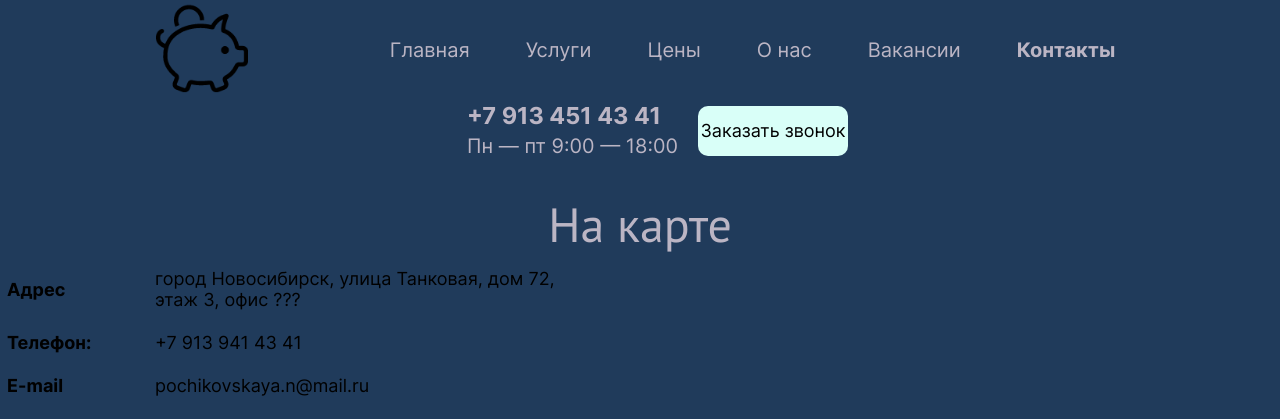
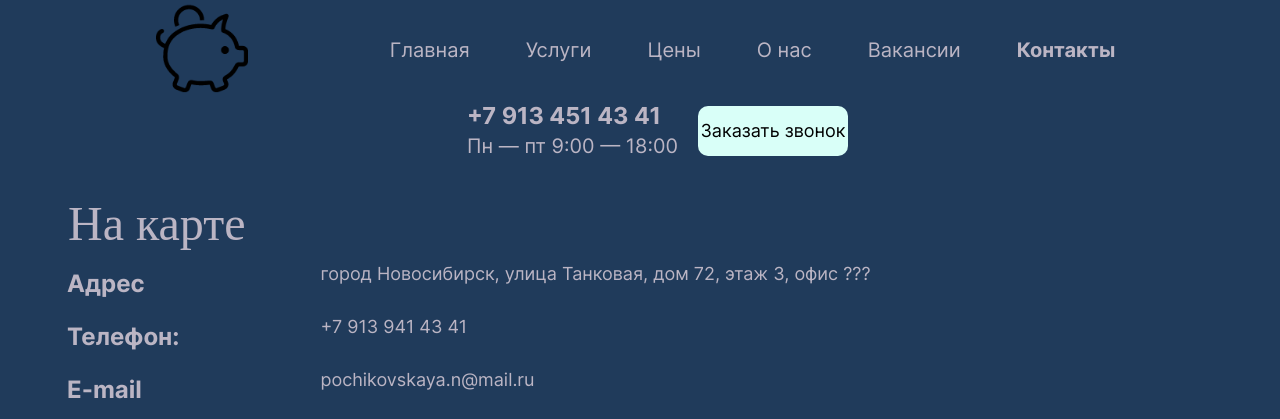
Before and after one commit to ruslan2570/BuhCompany59, a PHP site: page /contacts.html in a window 1280 px wide. Shown: the top 419 px of the page. Run offline with PHP 8.4, Linux system fonts and the light colour scheme.

Commit message:
контакты

```diff
--- a/contacts.html
+++ b/contacts.html
@@ -66,25 +66,25 @@
     </header>
 
     <main>
-        <h1>На карте</h1>
+        <h1 class="h1_contacts">На карте</h1>
 
         <table class="contacts_table">
             <tbody>
                 <tr>
-                    <td class="tg-0pky"><span style="font-weight:bold">Адрес</span></td>
-                    <td class="tg-0pky">город Новосибирск, улица Танковая, дом 72, </br> этаж 3, офис ???</td>
+                    <td class="tg-0pky"><span style="font-weight:bold" class="contacts_text">Адрес</span></td>
+                    <td class="contacts_text_a">город Новосибирск, улица Танковая, дом 72, этаж 3, офис ???</td>
                 </tr>
                 <tr>
-                    <td class="tg-0pky"><span style="font-weight:bold">Телефон:</span></td>
-                    <td class="tg-0pky">+7 913 941 43 41</td>
+                    <td class="tg-0pky"><span style="font-weight:bold" class="contacts_text">Телефон:</span></td>
+                    <td class="contacts_text_a">+7 913 941 43 41</td>
                 </tr>
                 <tr>
-                    <td class="tg-0pky"><span style="font-weight:bold">E-mail</span></td>
-                    <td class="tg-0pky">pochikovskaya.n@mail.ru</td>
+                    <td class="tg-0pky"><span style="font-weight:bold" class="contacts_text">E-mail</span></td>
+                    <td class="contacts_text_a">pochikovskaya.n@mail.ru</td>
                 </tr>
                 <tr>
-                    <td class="tg-0pky"><span style="font-weight:bold">Время работы:</span></td>
-                    <td class="tg-0pky">пн - пт 9:00 - 18:00</td>
+                    <td class="tg-0pky"><span style="font-weight:bold" class="contacts_text" >Время работы:</span></td>
+                    <td class="contacts_text_a">пн - пт 9:00 - 18:00</td>
                 </tr>
             </tbody>
         </table>
@@ -92,7 +92,7 @@
         <iframe
             src="https://www.google.com/maps/embed?pb=!1m18!1m12!1m3!1d2284.7795085346584!2d82.93339105129367!3d55.064598180278594!2m3!1f0!2f0!3f0!3m2!1i1024!2i768!4f13.1!3m3!1m2!1s0x42dfe59e10d105fd%3A0xea7843271a01e8e5!2sUlitsa%20Tankovaya%2C%2072%2C%20Novosibirsk%2C%20Novosibirskaya%20oblast&#39;%2C%20630075!5e0!3m2!1sen!2sru!4v1676705336854!5m2!1sen!2sru"
             width="99%" height="450" style="border:0; padding-left: 65px; padding-right: 65px; " allowfullscreen=""
-            loading="lazy" referrerpolicy="no-referrer-when-downgrade"></iframe>
+            loading="lazy" referrerpolicy="no-referrer-when-downgrade"  ></iframe>
     </main>
 
     <footer>
--- a/css/style.css
+++ b/css/style.css
@@ -1195,6 +1195,9 @@ input[type=file]::file-selector-button:hover {
     font-family: Inter;
     font-size: 18px;
     padding: 10px 5px
+
+
+
 }
 
 
@@ -1403,3 +1406,115 @@ h4 {
     margin-left: 156px;
     padding-bottom:35px
 }
+
+
+
+
+
+
+.contacts_text {
+
+
+    left: 0%;
+    right: 90.89%;
+    top: 35.61%;
+    bottom: 52.65%;
+
+    font-family: 'Inter';
+    font-style: normal;
+    font-weight: 900;
+    font-size: 24px;
+    line-height: 29px;
+    /* identical to box height */
+
+    display: flex;
+    align-items: center;
+
+    /* Серый */
+
+    color: #BBB5C4;
+
+    margin-left: 60px;
+
+    height: 31px;
+
+
+
+
+}
+
+.contacts_text_a {
+
+    height: 31px;
+    width: 639px;
+    left: 243px;
+    top: 86.9580078125px;
+    border-radius: nullpx;
+
+
+    left: 24.87%;
+    right: 9.72%;
+    top: 35.21%;
+    bottom: 52.24%;
+
+    /* Н3 */
+
+    font-family: 'PT Sans';
+    font-style: normal;
+    font-weight: 400;
+    font-size: 24px;
+    line-height: 31px;
+    /* identical to box height */
+
+    display: flex;
+    align-items: center;
+
+    /* Серый */
+
+    color: #BBB5C4;
+    margin-left: 60px;
+
+}
+
+
+.h1_contacts {
+
+
+
+
+
+
+    border-radius: nullpx;
+    //styleName: Н1;
+    font-family: 'Playfair Display';
+
+
+
+    letter-spacing: 0em;
+    text-align: left;
+    margin-left: 68px;
+
+
+
+
+
+
+    /* Н1 */
+
+    font-family: 'Playfair Display';
+    font-style: normal;
+    font-weight: 400;
+    font-size: 48px;
+    line-height: 64px;
+    /* identical to box height */
+
+    display: flex;
+    align-items: center;
+
+    /* Серый */
+
+    color: #BBB5C4;
+
+
+
+}
```
